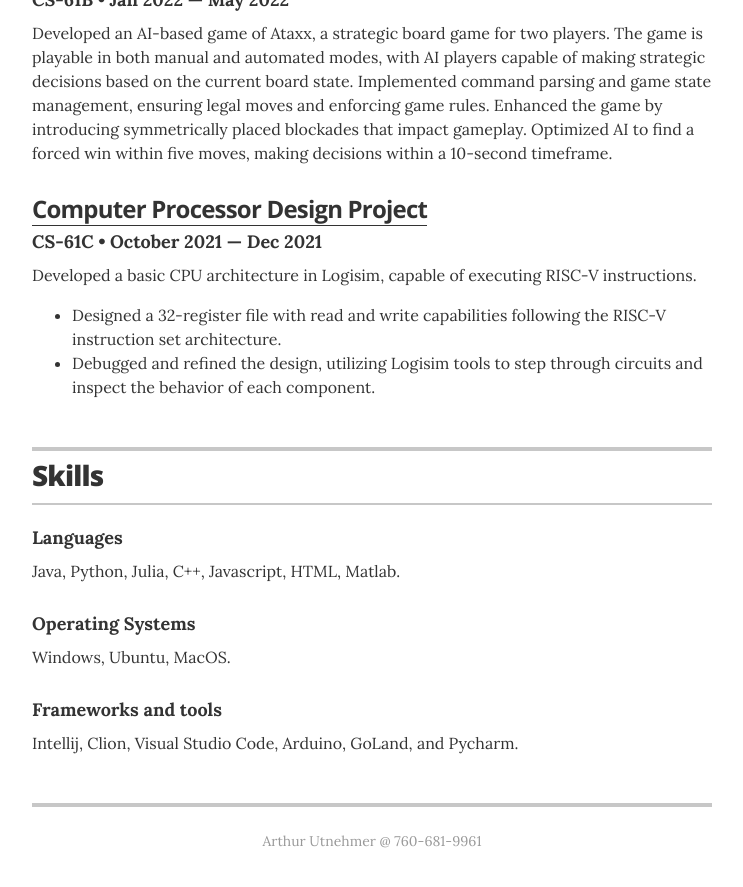
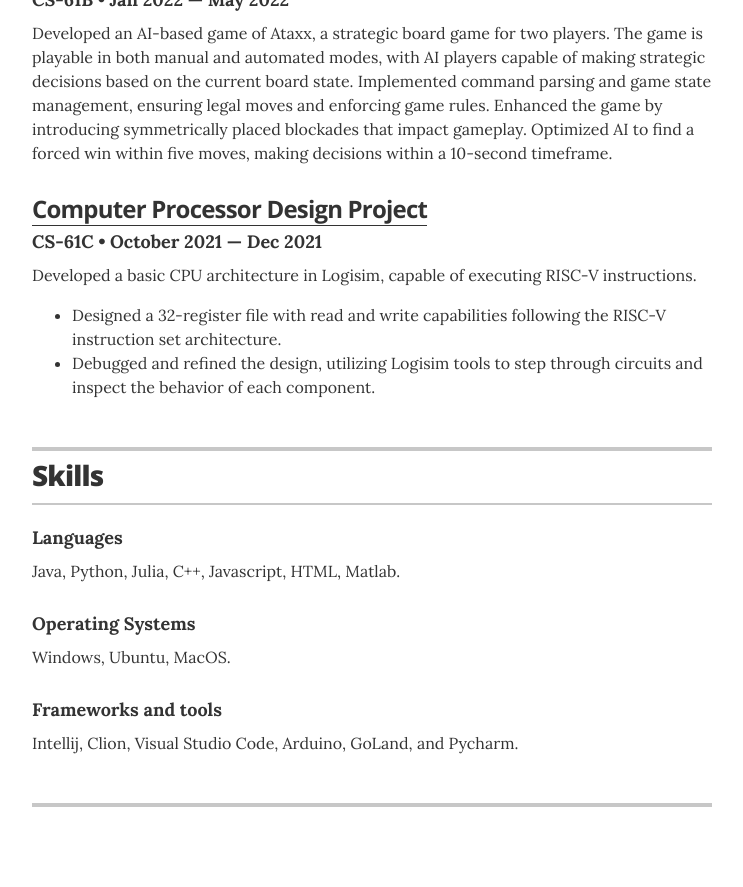
Before and after one commit to arthurutnehmer/Resume, a Jekyll site: the page built from index.html, in a window 1280 px wide and 900 px high, scrolled down 2381 px. Shown: the top 887 px of the window, without its empty margins (268-1011 px from the left). Built offline with Jekyll 4.4.1, drawn with Linux system fonts in a browser that asks for light colours.

Commit message:
Concision.

```diff
--- a/_layouts/resume.html
+++ b/_layouts/resume.html
@@ -238,7 +238,7 @@
       {% endif %}
 
       <footer class="page-footer">
-        <p class="footer-line">Arthur Utnehmer @ 760-681-9961</p>
+        <p class="footer-line"></p>
       </footer>
 
     </div>
```
